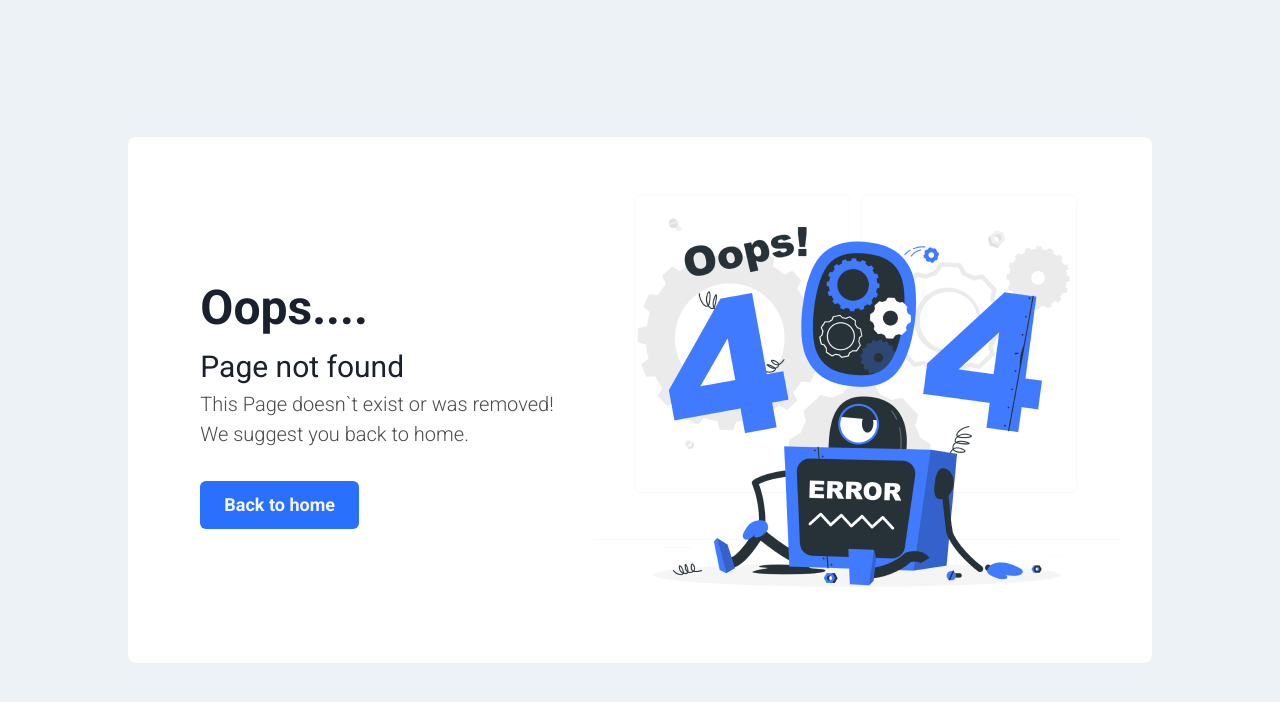
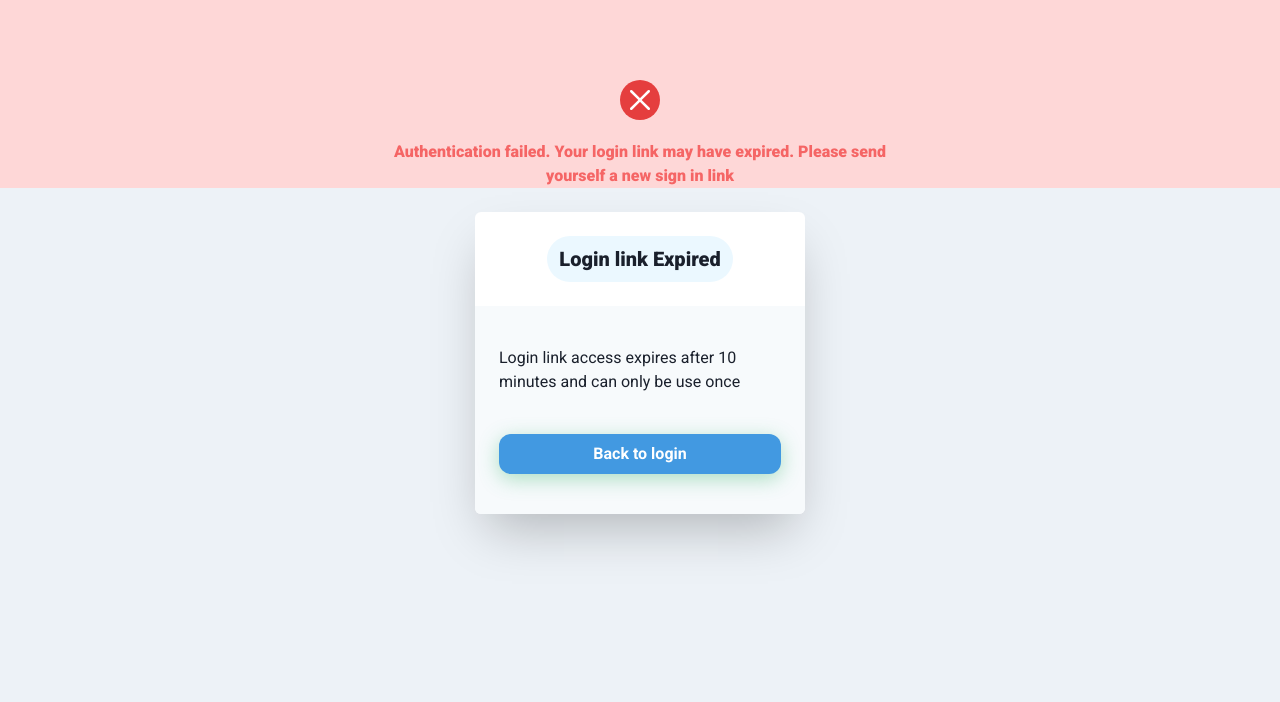
Before and after one commit to DLT-Africa/Quickbill, a React (Vite) app in the folder client/: page /linkexpired in a window 1280 px wide. Before the commit this address had no page. Shown: the top 702 px of the page. Built offline with nearby package versions, Linux system fonts and the light colour scheme.

Commit message:
accountconfirmation and linkEpired

```diff
--- a/client/package.json
+++ b/client/package.json
@@ -12,10 +12,13 @@
   "dependencies": {
     "@chakra-ui/icons": "^2.1.1",
     "@chakra-ui/react": "^2.8.2",
+    "@emotion/react": "^11.11.3",
+    "@emotion/styled": "^11.11.0",
     "apexcharts": "^3.45.1",
     "atom": "^1.4.2",
     "axios": "^1.6.3",
     "date-fns": "^3.0.6",
+    "framer-motion": "^10.16.16",
     "js-cookie": "^3.0.5",
     "jwt-decode": "^4.0.0",
     "npm": "^10.2.5",
--- a/client/src/App.jsx
+++ b/client/src/App.jsx
@@ -16,6 +16,8 @@ import { useRecoilValue } from "recoil";
 import userAtom from "./atoms/userAtom";
 import ConfirmEmail from "./components/ConfirmEmail";
 import InvoiceSummaryPage from "./pages/InvoiceSummaryPage";
+import AccountConfirmation from "./components/AccountConfirmation";
+import LinkExpired from "./components/LinkExpired";
 
 function App() {
   const user = useRecoilValue(userAtom)
@@ -24,6 +26,8 @@ function App() {
 			<Routes>
 				<Route path="/" element={<HomePage />} />
 				<Route path="/auth" element={<AuthPage />} />
+				<Route path="/accountconfirmation" element={<AccountConfirmation />} />
+				<Route path="/linkexpired" element={<LinkExpired />} />
 				<Route path="/confirm-email" element={<ConfirmEmail />} />
 				<Route path="/about" element={<AboutPage />} />
 				<Route path="/contact" element={<ContactPage />} />
--- /dev/null
+++ b/client/src/components/AccountConfirmation.jsx
@@ -0,0 +1,98 @@
+import React from 'react'
+import {
+    Box,
+    Flex,
+    Center,
+    Text,
+    Stack,
+    List,
+    ListItem,
+    ListIcon,
+    Button,
+    IconButton,
+    useColorModeValue,
+  } from '@chakra-ui/react'
+  import { CheckIcon } from '@chakra-ui/icons'
+
+
+
+const AccountConfirmation = () => {
+  return (
+    <>
+
+    <Flex  bg={"#EBF5FE"} flexDirection={"column"}
+    justifyContent={"center"}
+    alignItems={"center"}>
+
+<IconButton
+  isRound={true}
+  variant='solid'
+  colorScheme='blue'
+  aria-label='Done'
+  fontSize='20px'
+  icon={<CheckIcon />}
+  mt={20}
+/>
+
+    <Text as={"h1"} fontWeight={800} mt={5}
+   > Your Account has been </Text>
+    <Text as={"h1"} fontWeight={800}
+   > succesfully created </Text>
+</Flex>
+
+
+<Center py={6}>
+      <Box
+        maxW={'330px'}
+        w={'full'}
+        bg={useColorModeValue('white', 'gray.800')}
+        boxShadow={'2xl'}
+        rounded={'md'}
+        overflow={'hidden'}>
+        <Stack
+          textAlign={'center'}
+          p={6}
+          color={useColorModeValue('gray.800', 'white')}
+          align={'center'}>
+          <Text
+            fontSize={'sm'}
+            fontWeight={500}
+            bg={useColorModeValue('blue.50', 'green.900')}
+            p={2}
+            px={3}
+            color={'blue.500'}
+            rounded={'full'}>
+            Check your e-mail inbox now...
+          </Text>
+        </Stack>
+
+        <Box bg={useColorModeValue('gray.50', 'gray.900')} px={6} py={10}>
+         <Text>
+            We've sent a verification link to your email address.
+            Please check your email inbox or spam folder and verify your email address within 10 minutes.
+         </Text>
+
+          <Button
+            mt={10}
+            w={'full'}
+            bg={'blue.400'}
+            color={'white'}
+            rounded={'xl'}
+            boxShadow={'0 5px 20px 0px rgb(72 187 120 / 43%)'}
+            _hover={{
+              bg: 'blue.500',
+            }}
+            _focus={{
+              bg: 'blue.500',
+            }} >
+            Back to login
+          </Button>
+        </Box>
+      </Box>
+    </Center>
+
+</>
+  )
+}
+
+export default AccountConfirmation
--- /dev/null
+++ b/client/src/components/LinkExpired.jsx
@@ -0,0 +1,94 @@
+import React from 'react'
+import {
+    Box,
+    Flex,
+    Center,
+    Text,
+    Stack,
+    Button,
+    IconButton,
+    useColorModeValue,
+  } from '@chakra-ui/react'
+  import { CheckIcon, CloseIcon } from '@chakra-ui/icons'
+
+
+
+const LinkExpired = () => {
+  return (
+    <>
+
+    <Flex  bg={"red.100"} flexDirection={"column"}
+    justifyContent={"center"}
+    alignItems={"center"}>
+
+<IconButton
+  isRound={true}
+  variant='solid'
+  colorScheme='red'
+  aria-label='Done'
+  fontSize='20px'
+  icon={<CloseIcon/>}
+  mt={20}
+/>
+
+    <Text as={"h1"} fontWeight={800} mt={5} color={'red.400'}
+   > Authentication failed. Your login link may have expired. Please send </Text>
+    <Text as={"h1"} fontWeight={800}  color={'red.400'}
+   > yourself a new sign in link </Text>
+</Flex>
+
+
+<Center py={6}>
+      <Box
+        maxW={'330px'}
+        w={'full'}
+        bg={useColorModeValue('white', 'gray.800')}
+        boxShadow={'2xl'}
+        rounded={'md'}
+        overflow={'hidden'}>
+        <Stack
+          textAlign={'center'}
+          p={6}
+          color={useColorModeValue('gray.800', 'white')}
+          align={'center'}>
+          <Text
+            fontSize={'xl'}
+            fontWeight={800}
+            bg={useColorModeValue('blue.50', 'green.900')}
+            p={2}
+            px={3}
+            color={'black.500'}
+            rounded={'full'}>
+            Login link Expired
+          </Text>
+        </Stack>
+
+        <Box bg={useColorModeValue('gray.50', 'gray.900')} px={6} py={10}>
+         <Text>
+           Login link access expires after 10 minutes and can only be use once
+         </Text>
+
+          <Button
+            mt={10}
+            w={'full'}
+            bg={'blue.400'}
+            color={'white'}
+            rounded={'xl'}
+            boxShadow={'0 5px 20px 0px rgb(72 187 120 / 43%)'}
+            _hover={{
+              bg: 'blue.500',
+            }}
+            _focus={{
+              bg: 'blue.500',
+            }} >
+            Back to login
+          </Button>
+        </Box>
+      </Box>
+    </Center>
+
+</>
+  )
+}
+
+export default LinkExpired
```
Also changed, not shown: 1 other file (tests, documents, lock files or other folders).
